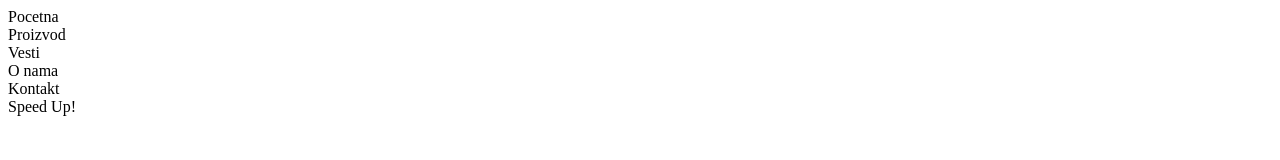
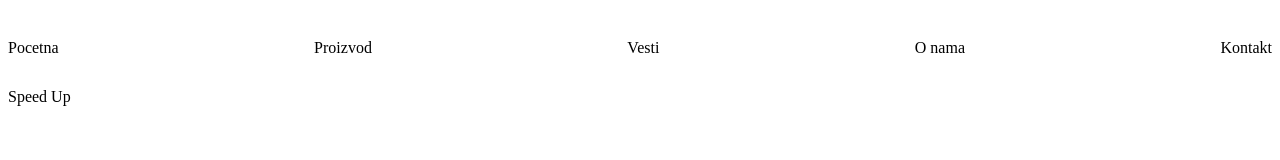
Before and after one commit to djuricicjelena/EposProject, a plain HTML site: page index.html in a window 1280 px wide. Drawn offline with Linux system fonts and the light colour scheme.

Commit message:
Update index.html

```diff
--- a/index.html
+++ b/index.html
@@ -5,6 +5,7 @@
     <meta charset="UTF-8">
     <meta name="viewport" content="width=device-width, initial-scale=1.0">
     <title>SPEED UP</title>
+    <link rel="stylesheet" href="css/index.css" type="text/css">
 </head>
 
 <body>
@@ -27,7 +28,9 @@
             </a>
 
         </div>
-        <div>Speed Up!</div>
+        <div class="main-screen">
+            <div class="brand">Speed Up</div>
+        </div>
     </div>
 
 
```
